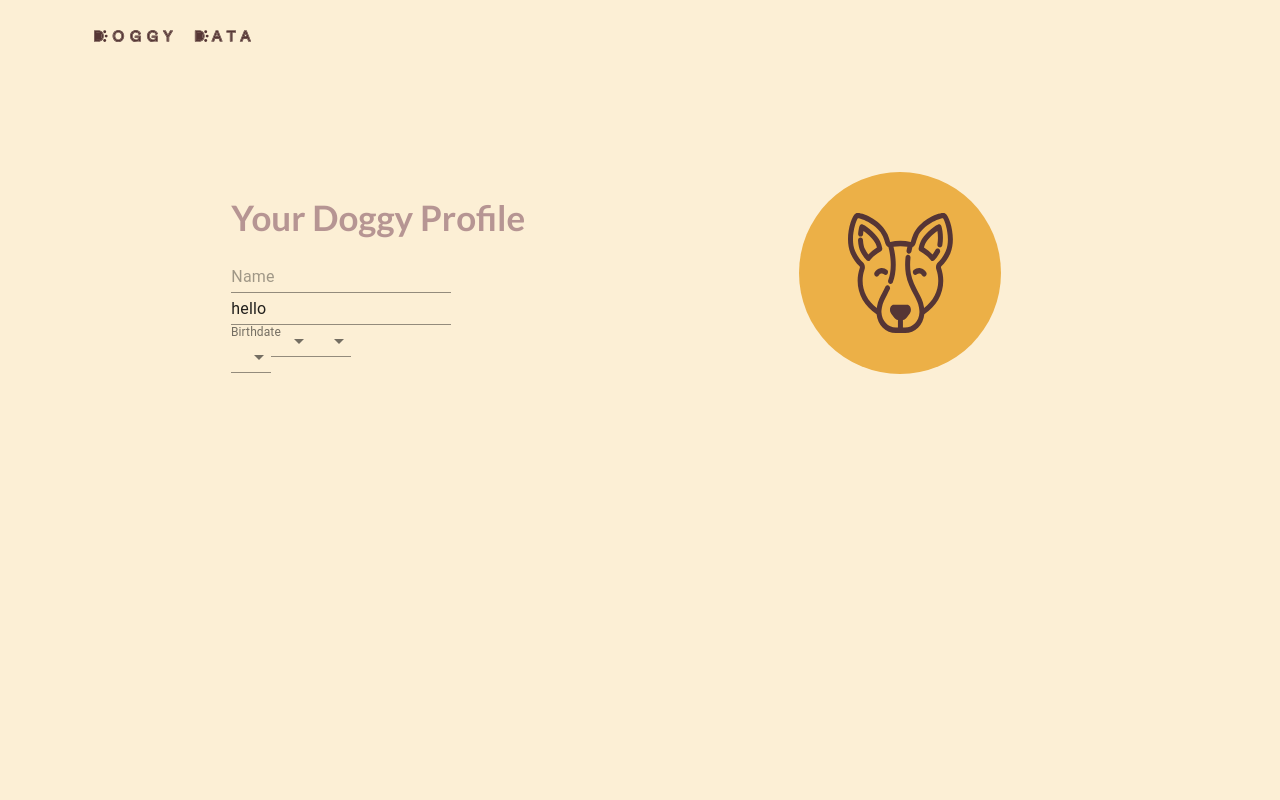
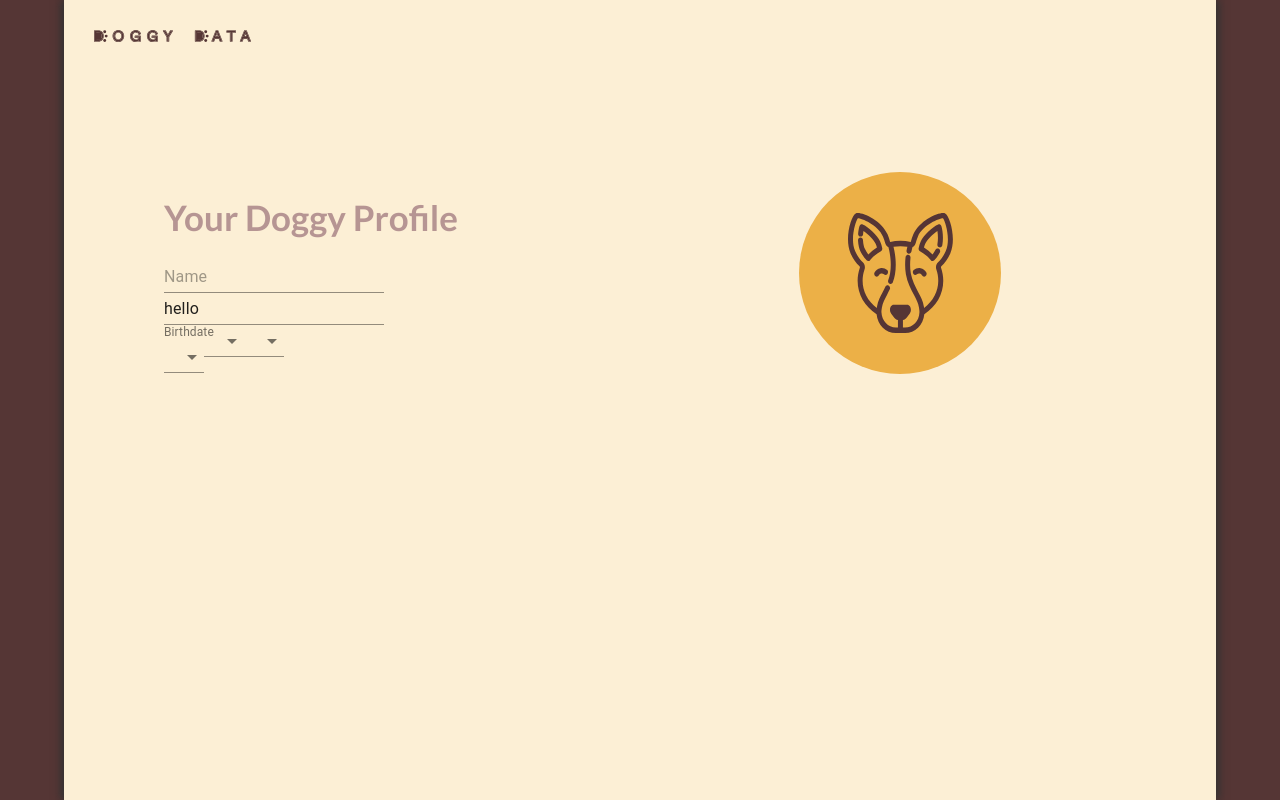
Before and after one commit to susiesko/helloralphie-doggiedata, a React (Create React App) app: page / in a window 1280 px wide. Built offline with nearby package versions, Linux system fonts and the light colour scheme.

Commit message:
apparently I didn't commit this code and I thought I did.

```diff
--- a/src/components/Profile/ProfileForm.module.css
+++ b/src/components/Profile/ProfileForm.module.css
@@ -1,4 +1,4 @@
 .ProfileForm {
-  width: 500px;
+  width: 100%;
   margin: auto;
 }
--- a/src/css/style.scss
+++ b/src/css/style.scss
@@ -1,4 +1,9 @@
 @import './text.scss';
+
+html {
+  background: #553635;
+  height: 100%;
+}
 
 body {
   margin: 0;
@@ -13,6 +18,9 @@ body {
   width: 100%;
   max-width:1152px;
   margin: auto;
+  width: 100%;
+  height: 100%;
+  box-shadow: 3px 0px 8px #333, -3px 0px 8px #333;
 }
 
 code {
```
